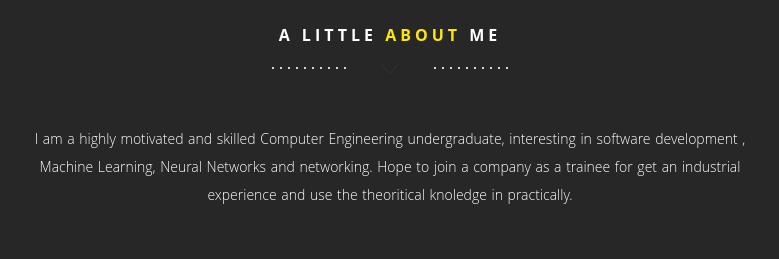
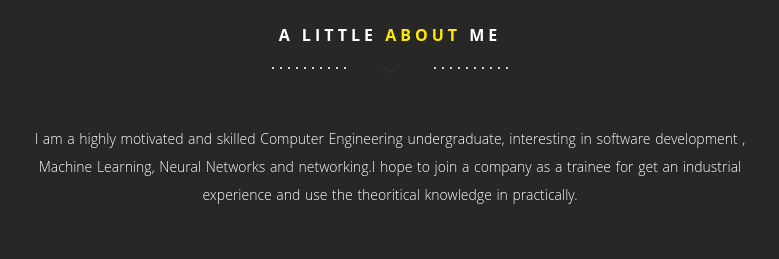
Before and after one commit to Dinuka1995/Dinuka1995.github.io, a plain HTML site: page index.html in a window 1280 px wide. Shown: the part 840-1099 px from the top of the page, 250-1029 px from the left. Drawn offline with nearby package versions, Linux system fonts and the light colour scheme; some packages are replaced by stand-ins of ours.

Commit message:
changed about me

```diff
--- a/index.html
+++ b/index.html
@@ -122,7 +122,7 @@
               <div class="col-md-8 col-md-offset-2 wp1">
                 <h1 class="arrow">A little <span>about</span> me</h1><!-- Headline -->
 				<!-- about / welcome text -->
-                <p>I am a highly motivated and skilled Computer Engineering undergraduate, interesting in software development , Machine Learning, Neural Networks and networking. Hope to join a company as a trainee for get an industrial experience and use the theoritical knoledge in practically. </p>
+                <p>I am a highly motivated and skilled Computer Engineering undergraduate, interesting in software development , Machine Learning, Neural Networks and networking.I hope to join a company as a trainee for get an industrial experience and use the theoritical knowledge in practically. </p>
               </div>
             </div>
           </div>
```
